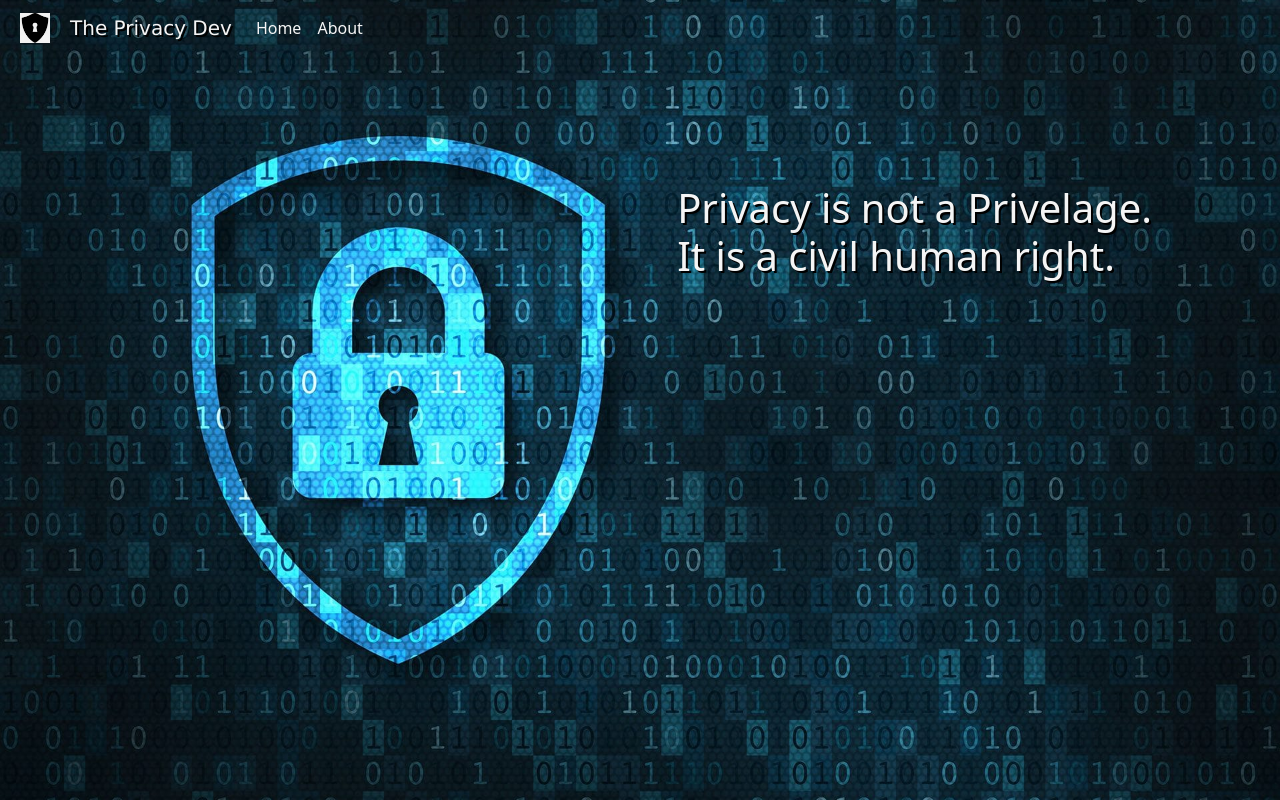
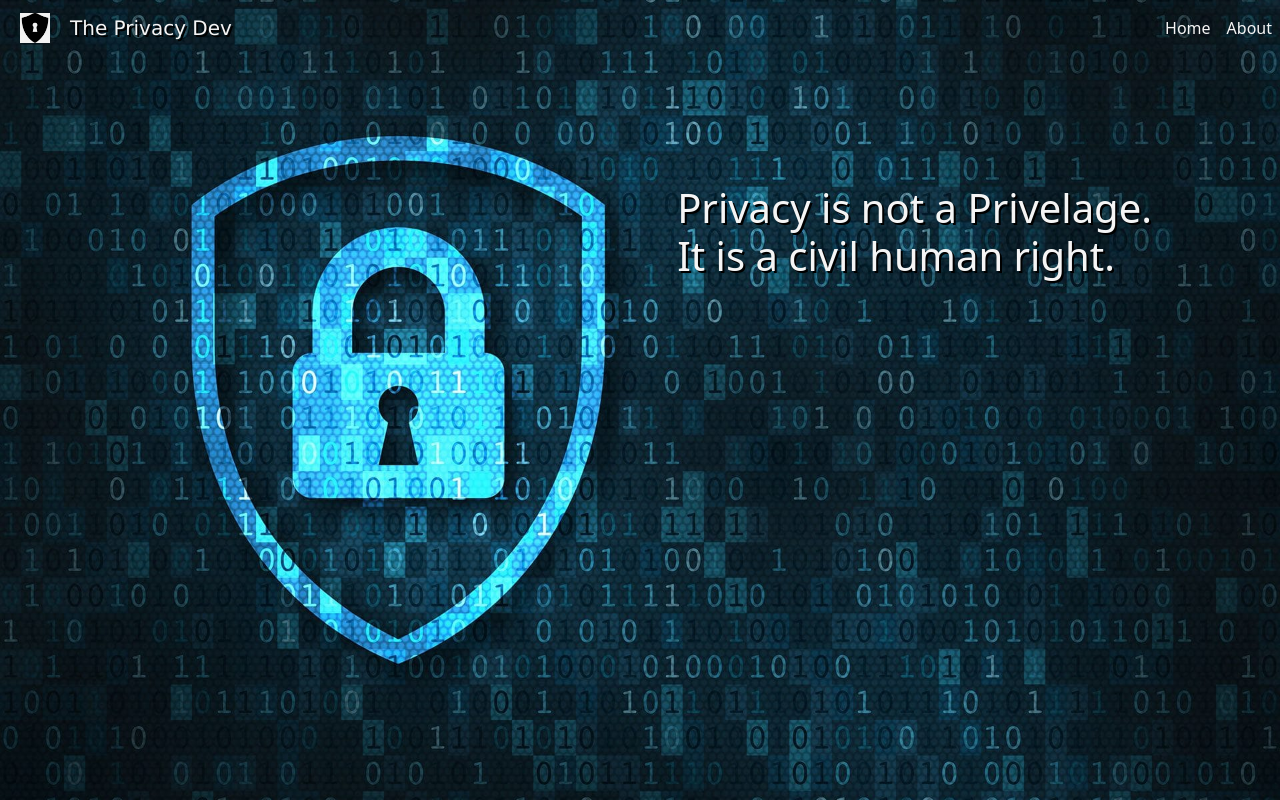
Before and after one commit to jaymemizelle/the-privacy-dev, a React (Create React App) app: page / in a window 1280 px wide. Built offline with nearby package versions, Linux system fonts and the light colour scheme.

Commit message:
was able to right align react-router nav

```diff
--- a/src/components/MyNavbar/MyNavbar.js
+++ b/src/components/MyNavbar/MyNavbar.js
@@ -19,13 +19,21 @@ function MyNavbar() {
           />
           <span className="brand">The Privacy Dev</span>
         </Navbar.Brand>
-        <Nav className="me-auto">
-        <Nav.Link className="right">
-          <Link className="link" to="/">Home</Link>
-        </Nav.Link>
-        <Nav.Link className="right">
-          <Link className="link" to="/about">About</Link>
-        </Nav.Link>
+        <Nav className="ms-auto">
+          <Nav.Item>
+            <Nav.Link>
+              <Link className="link" to="/">
+                Home
+              </Link>
+            </Nav.Link>
+          </Nav.Item>
+          <Nav.Item>
+            <Nav.Link>
+              <Link className="link" to="/about">
+                About
+              </Link>
+            </Nav.Link>
+          </Nav.Item>
         </Nav>
       </Navbar>
     </>
```
